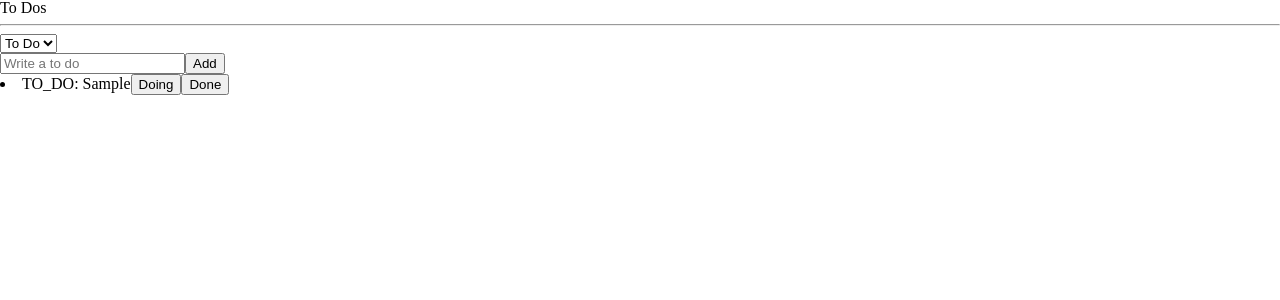
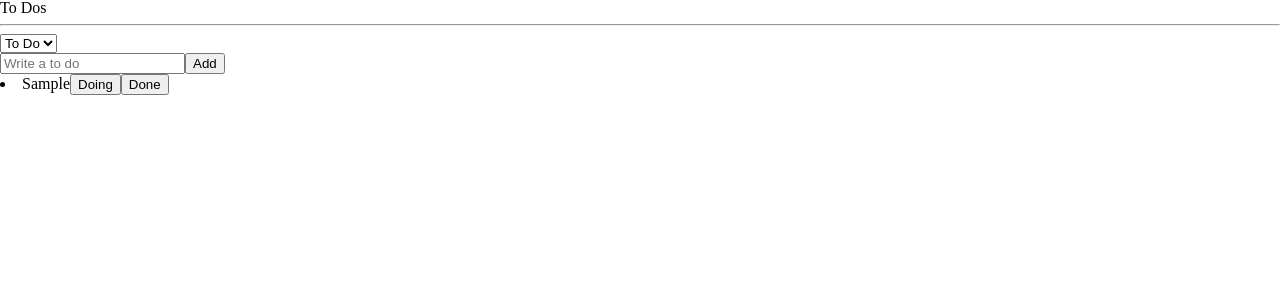
Before and after one commit to singsoong/MyToDoApp, a React (Create React App) app: page / in a window 1280 px wide. Both pictures are taken after typing "Sample" into the empty fields and a click on the button "Add". Shown: the top 300 px of the page. Built offline with nearby package versions, Linux system fonts and the light colour scheme.

Commit message:
refactor: Categories using enum type

```diff
--- a/src/components/CrateToDo.tsx
+++ b/src/components/CrateToDo.tsx
@@ -1,6 +1,6 @@
 import { useForm } from "react-hook-form";
-import { useSetRecoilState } from "recoil";
-import { toDoState } from "../recoil";
+import { useRecoilValue, useSetRecoilState } from "recoil";
+import { categoryState, toDoState } from "../recoil";
 
 interface IForm {
   toDo: string;
@@ -9,10 +9,11 @@
 function CreateToDo() {
   const { register, handleSubmit, setValue } = useForm<IForm>();
   const setToDos = useSetRecoilState(toDoState);
+  const category = useRecoilValue(categoryState);
 
   const onValid = ({ toDo }: IForm) => {
     setToDos((oldToDos) => [
-      { id: Date.now(), text: toDo, category: "TO_DO" },
+      { id: Date.now(), text: toDo, category },
       ...oldToDos,
     ]);
     setValue("toDo", "");
--- a/src/components/ToDoList.tsx
+++ b/src/components/ToDoList.tsx
@@ -1,22 +1,22 @@
 import { useRecoilState, useRecoilValue } from "recoil";
 import CreateToDo from "./CrateToDo";
-import { categoryState, toDoSelector } from "../recoil";
+import { Categories, categoryState, toDoSelector } from "../recoil";
 import ToDo from "./Todo";
 
 export default function ToDoList() {
   const toDos = useRecoilValue(toDoSelector);
   const [category, setCategory] = useRecoilState(categoryState);
   const onInput = (event: React.FormEvent<HTMLSelectElement>) => {
-    setCategory(event.currentTarget.value);
+    setCategory(Number(event.currentTarget.value) as number);
   };
   return (
     <div>
       <h1>To Dos</h1>
       <hr />
       <select value={category} onInput={onInput}>
-        <option value="TO_DO">To Do</option>
-        <option value="DOING">Doing</option>
-        <option value="DONE">Done</option>
+        <option value={Categories.TO_DO}>To Do</option>
+        <option value={Categories.DOING}>Doing</option>
+        <option value={Categories.DONE}>Done</option>
       </select>
       <CreateToDo />
       {toDos.map((item) => (
--- a/src/components/Todo.tsx
+++ b/src/components/Todo.tsx
@@ -1,5 +1,5 @@
 import { useSetRecoilState } from "recoil";
-import { IToDo, toDoState } from "../recoil";
+import { Categories, IToDo, toDoState } from "../recoil";
 
 function ToDo({ text, category, id }: IToDo) {
   const setToDos = useSetRecoilState(toDoState);
@@ -17,17 +17,15 @@
 
   return (
     <li>
-      <span>
-        {category}: {text}
-      </span>
-      {category !== "DOING" && (
-        <button onClick={() => onClick("DOING")}>Doing</button>
+      <span>{text}</span>
+      {category !== Categories.DOING && (
+        <button onClick={() => onClick(Categories.DOING)}>Doing</button>
       )}
-      {category !== "TO_DO" && (
-        <button onClick={() => onClick("TO_DO")}>To Do</button>
+      {category !== Categories.TO_DO && (
+        <button onClick={() => onClick(Categories.TO_DO)}>To Do</button>
       )}
-      {category !== "DONE" && (
-        <button onClick={() => onClick("DONE")}>Done</button>
+      {category !== Categories.DONE && (
+        <button onClick={() => onClick(Categories.DONE)}>Done</button>
       )}
     </li>
   );
--- a/src/recoil/toDo.ts
+++ b/src/recoil/toDo.ts
@@ -1,9 +1,15 @@
 import { atom, selector } from "recoil";
+
+export enum Categories {
+  "TO_DO",
+  "DOING",
+  "DONE",
+}
 
 export interface IToDo {
   id: number;
   text: string;
-  category: "TO_DO" | "DOING" | "DONE";
+  category: Categories;
 }
 
 export const toDoState = atom<IToDo[]>({
@@ -11,9 +17,9 @@
   default: [],
 });
 
-export const categoryState = atom({
+export const categoryState = atom<Categories>({
   key: "category",
-  default: "TO_DO",
+  default: Categories.TO_DO,
 });
 
 export const toDoSelector = selector({
```
